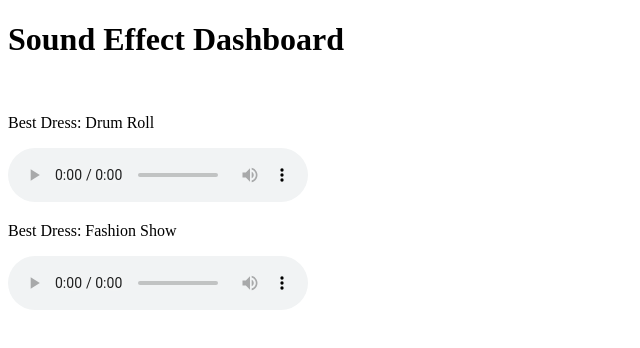
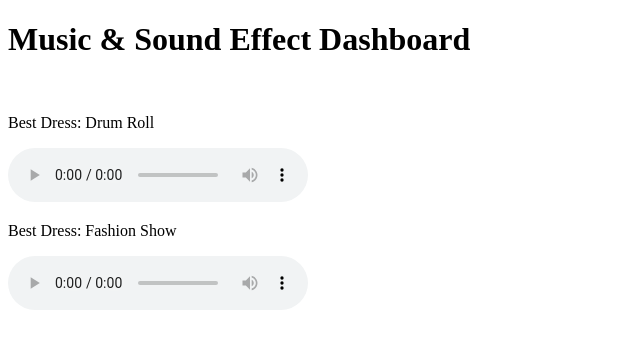
Before and after one commit to Lueeem/CSS-Workshop-Manual-AIESEC-SpeakUp-2021, a plain HTML site: page index.html in a window 1280 px wide. Shown: the whole page, without its empty margins (0-640 px from the left). Drawn offline with Linux system fonts and the light colour scheme.

Commit message:
Update index.html

```diff
--- a/index.html
+++ b/index.html
@@ -1,7 +1,7 @@
 <!DOCTYPE html>
 <html>
 <body>
-	<h1>Sound Effect Dashboard</h1>
+	<h1>Music & Sound Effect Dashboard</h1>
 	<br />
 	<p>Best Dress: Drum Roll</p>
 	<audio controls>
```
